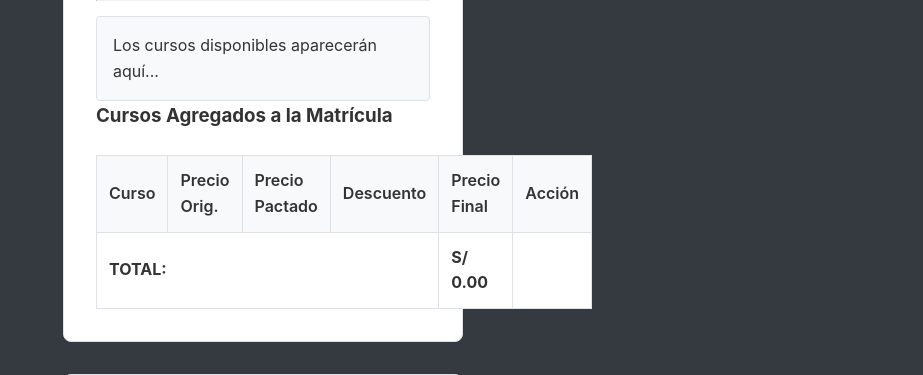
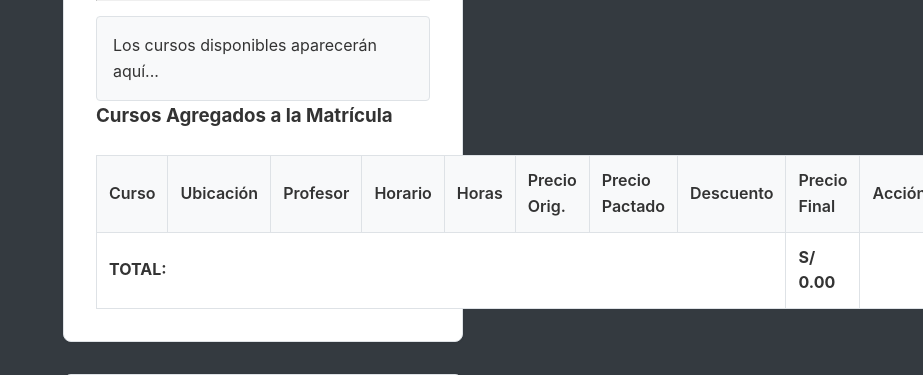
Before and after one commit to miguel-ls/academia, a PHP site: the page made by views/matricula_nueva_view.php in a window 1320 px wide. Shown: the part 964-1339 px from the top of the page, without its empty margins (397-1320 px from the left). Run offline with PHP 8.4, Linux system fonts and the light colour scheme; the template is opened without the code that fills it, so the values that code supplies are empty.

Commit message:
feat: Add more details to selected courses grid
Updated the selected courses grid on the "Nueva Matrícula" page to display more contextual information for each course.

- Added new columns to the grid: "Ubicacion", "Profesor", "Horario", and "Horas".
- Updated the JavaScript to store this information in data attributes on the course cards and then populate the new table cells when a course is selected.
- Updated the table headers and layout in the view file to accommodate the new columns.

```diff
--- a/views/matricula_nueva_view.php
+++ b/views/matricula_nueva_view.php
@@ -5,7 +5,7 @@
     <form id="form-matricula" action="index.php?view=matriculas" method="POST">
         <input type="hidden" name="action" value="registrar_matricula">
 
-        <!-- ======================= SECCIÓN 1: CLIENTE ======================= -->
+        <!-- SECCIÓN 1: CLIENTE -->
         <div class="section">
             <h2>1. Datos del Cliente</h2>
             <div class="form-group">
@@ -17,7 +17,7 @@
             </div>
         </div>
 
-        <!-- ======================= SECCIÓN 2: CURSOS ======================= -->
+        <!-- SECCIÓN 2: CURSOS -->
         <div class="section">
             <h2>2. Selección de Cursos</h2>
             <fieldset>
@@ -53,6 +53,10 @@
                     <thead>
                         <tr>
                             <th>Curso</th>
+                            <th>Ubicación</th>
+                            <th>Profesor</th>
+                            <th>Horario</th>
+                            <th>Horas</th>
                             <th>Precio Orig.</th>
                             <th>Precio Pactado</th>
                             <th>Descuento</th>
@@ -65,7 +69,7 @@
                     </tbody>
                     <tfoot>
                         <tr>
-                            <td colspan="4" class="total-row">TOTAL:</td>
+                            <td colspan="8" class="total-row">TOTAL:</td>
                             <td id="total-matricula" class="total-row">S/ 0.00</td>
                             <td></td>
                         </tr>
@@ -74,7 +78,7 @@
             </div>
         </div>
 
-        <!-- ======================= SECCIÓN 3: PAGO ======================= -->
+        <!-- SECCIÓN 3: PAGO -->
         <div class="section">
             <h2>3. Datos del Pago</h2>
             <div class="form-grid">
```
Also changed, not shown: public/assets/js/matricula_form.js.
